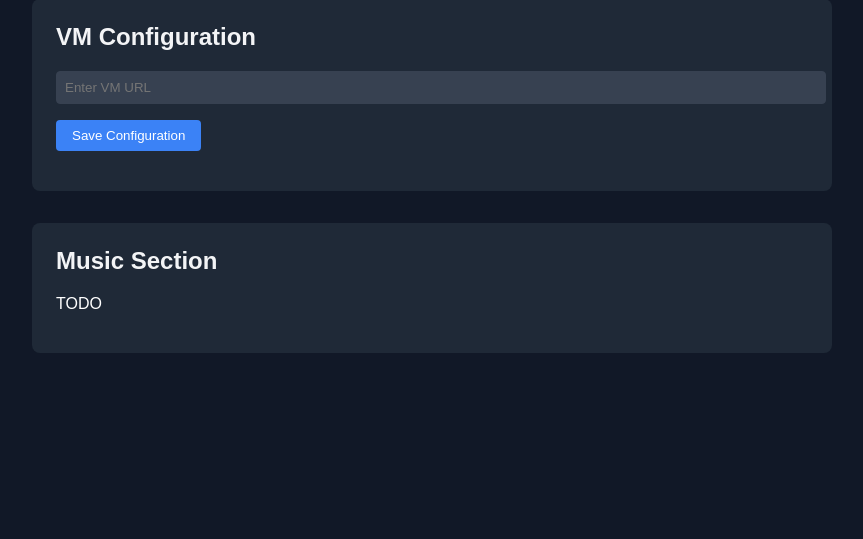
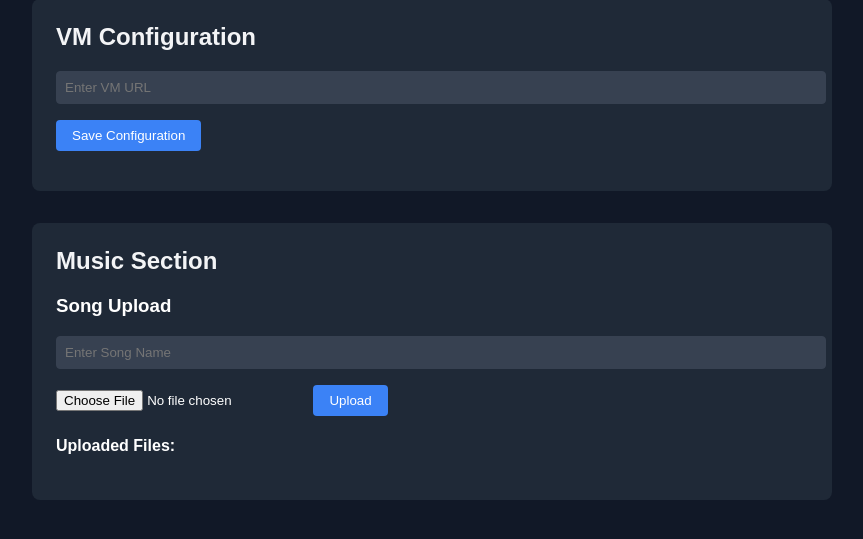
Before and after one commit to jankrom/Voice-Vault, a Flask app: template device/website/templates/index.html in a window 1280 px wide. Shown: the part 126-665 px from the top of the page, without its empty margins (208-1071 px from the left). Run offline with Flask 3, Linux system fonts and the light colour scheme; the template is opened without the code that fills it, so the values that code supplies are empty.

Commit message:
Added ability to upload music to device

```diff
--- a/device/website/app.py
+++ b/device/website/app.py
@@ -1,11 +1,19 @@
 from flask import Flask, render_template, request, jsonify, session, redirect, url_for
 import os
 from functools import wraps
+import lmdb
+from werkzeug.utils import secure_filename
+
 
 app = Flask(__name__)
 app.secret_key = os.urandom(24)
 VM_CONFIG_FILE = "vm_config.txt"
 PASSWORD_FILE = "../password.txt"
+
+# Creating/Opening Song DB
+env = lmdb.open('song_db', map_size=10**7)
+SONG_FILES = './songs'
+os.makedirs(SONG_FILES, exist_ok=True)
 
 
 def get_stored_password():
@@ -72,6 +80,61 @@ def get_vm_config():
         print(f"Error reading VM config: {e}")
     return jsonify({"vm_url": None})
 
+@app.route("/get_song_names")
+@requires_auth
+def get_songs():
+    try:
+        with env.begin() as txn:
+            with txn.cursor() as cursor:
+                all_song_names = [key.decode('utf-8') for key in cursor.iternext(keys=True, values=False)]
+        return jsonify({"song_names": all_song_names})
+    except Exception as e:
+        print(f"Error returning song names: {e}")
+    return jsonify({"song_names": None})
+
+@app.route("/add_song", methods=["POST"])
+@requires_auth
+def add_song():
+    try:
+        if 'file' not in request.files or 'name' not in request.form:
+            return jsonify({'message': 'File and name are required.'}), 400
+
+        file = request.files['file']
+        name = request.form['name']
+        if file.filename == '':
+            return jsonify({'message': 'No file selected.'}), 400
+
+        if file:
+            filename = secure_filename(file.filename)
+            file.save(os.path.join(SONG_FILES, filename))
+            with env.begin(write=True) as txn:
+                txn.put(name.encode('utf-8'), filename.encode('utf-8'))
+            return jsonify({'message': f'File "{filename}" successfully uploaded.'}), 200
+    except Exception as e:
+        print(f"Error returning song names: {e}")
+    return jsonify({"song_names": None})
+
+@app.route("/delete_song", methods=["DELETE"])
+@requires_auth
+def delete_song():
+    try:
+
+        if 'name' not in request.form:
+            return jsonify({'message': 'Name is required.'}), 400
+
+        songName = request.form['name']
+        print("sn" + songName)
+        with env.begin(write=True) as txn:
+            filename = txn.get(songName.encode('utf-8')).decode('utf-8')
+            print("fn" + filename)
+            os.remove(os.path.join(SONG_FILES, filename))
+            result = txn.delete(songName.encode('utf-8'))
+            if result:
+                return jsonify({'message': f'File "{songName}" successfully deleted.'}), 200
+    except Exception as e:
+        print(f"Error returning song names: {e}")
+    return jsonify({'message': 'No file to delete.'}), 400
+
 
 @app.route("/logout")
 def logout():
--- a/device/website/static/script.js
+++ b/device/website/static/script.js
@@ -34,6 +34,8 @@ document.addEventListener("DOMContentLoaded", function () {
     })
 })
 
+document.addEventListener('DOMContentLoaded', loadFileList);
+
 async function fetchCurrentVM() {
   try {
     const response = await fetch("/get_vm_config")
@@ -50,3 +52,55 @@ async function fetchCurrentVM() {
     console.error("Error fetching VM configuration:", error)
   }
 }
+
+function uploadSong() {
+  const input = document.getElementById('fileInput');
+  const name = document.getElementById('songName').value;
+  if (!input.files[0]) {
+      alert("Please select a file first.");
+      return;
+  }
+  if (!name) {
+    alert("Please enter a name.");
+    return;
+  }
+
+  const data = new FormData();
+  data.append('file', input.files[0]);
+  data.append('name', name)
+
+  fetch('/add_song', {
+      method: 'POST',
+      body: data
+  })
+  .then(response => response.json())
+  .then(result => {
+      document.getElementById('status').innerText = result.message;
+  })
+  .catch(error => {
+      document.getElementById('status').innerText = 'Upload failed.';
+      console.error('Error:', error);
+  });
+}
+
+
+function loadFileList() {
+  fetch('/get_song_names')
+  .then(response => response.json())
+  .then(data => {
+      const fileList = document.getElementById('fileList');
+      fileList.innerHTML = ''; // clear existing list
+      console.log(data)
+
+      if (data.song_names.length === 0) {
+          fileList.innerHTML = '<li>No files uploaded yet.</li>';
+      } else {
+          data.song_names.forEach(song => {
+              const li = document.createElement('li');
+              li.textContent = song;
+              fileList.appendChild(li);
+          });
+      }
+  })
+  .catch(error => console.error('Error:', error));
+}
--- a/device/website/templates/index.html
+++ b/device/website/templates/index.html
@@ -33,7 +33,13 @@
 
         <section class="section">
             <h2>Music Section</h2>
-            <p>TODO</p>
+                <h3>Song Upload</h3>
+                <input type="text" id="songName" placeholder="Enter Song Name" required>
+                <input type="file" id="fileInput" accept=".mp3,.wav,audio/*">
+                <button onclick="uploadSong()">Upload</button>
+                <div id="status"></div>
+                <h4>Uploaded Files:</h4>
+                <ul id="fileList"></ul>
         </section>
     </div>
 
```
Also changed, not shown: 1 other file.
